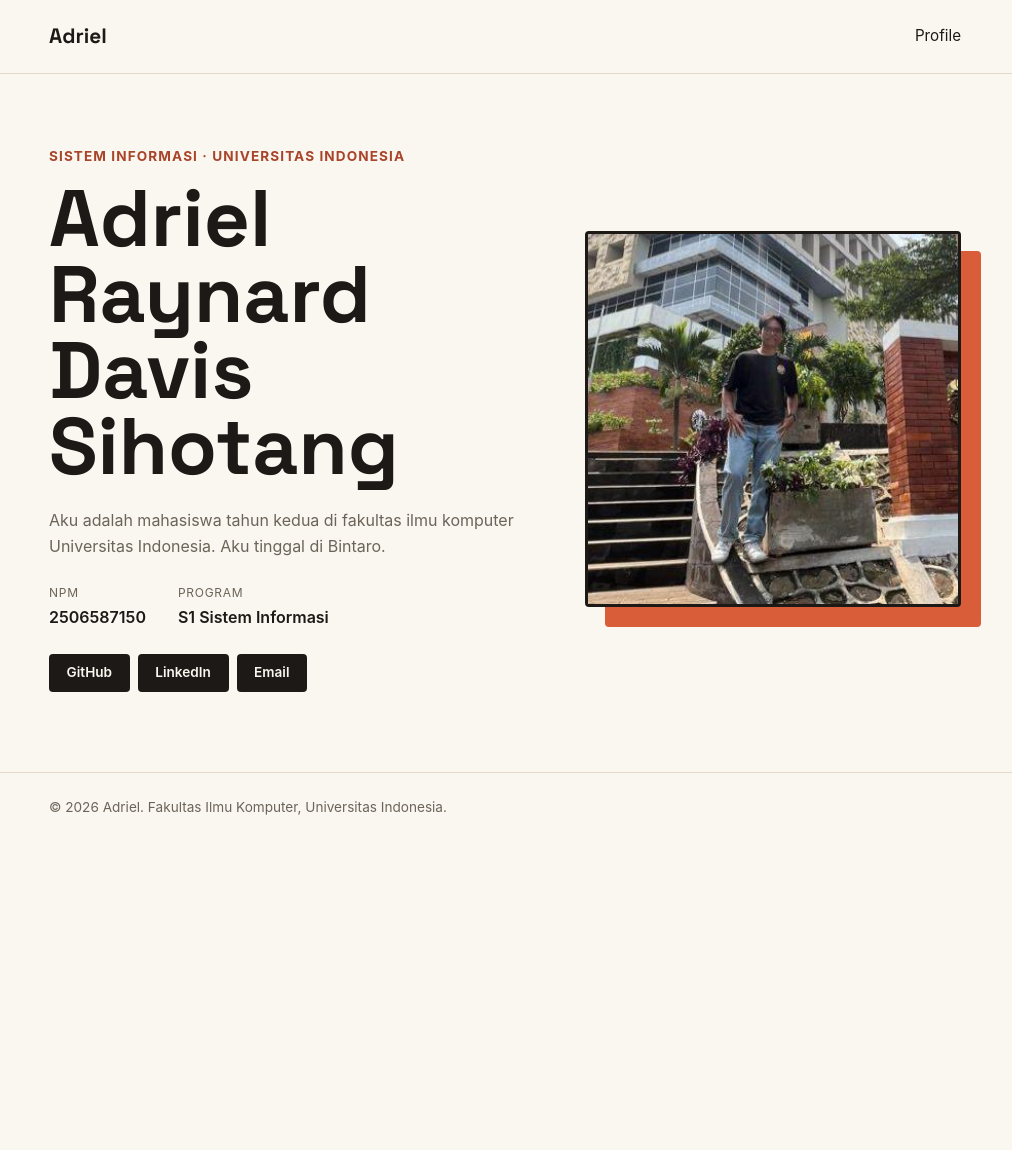
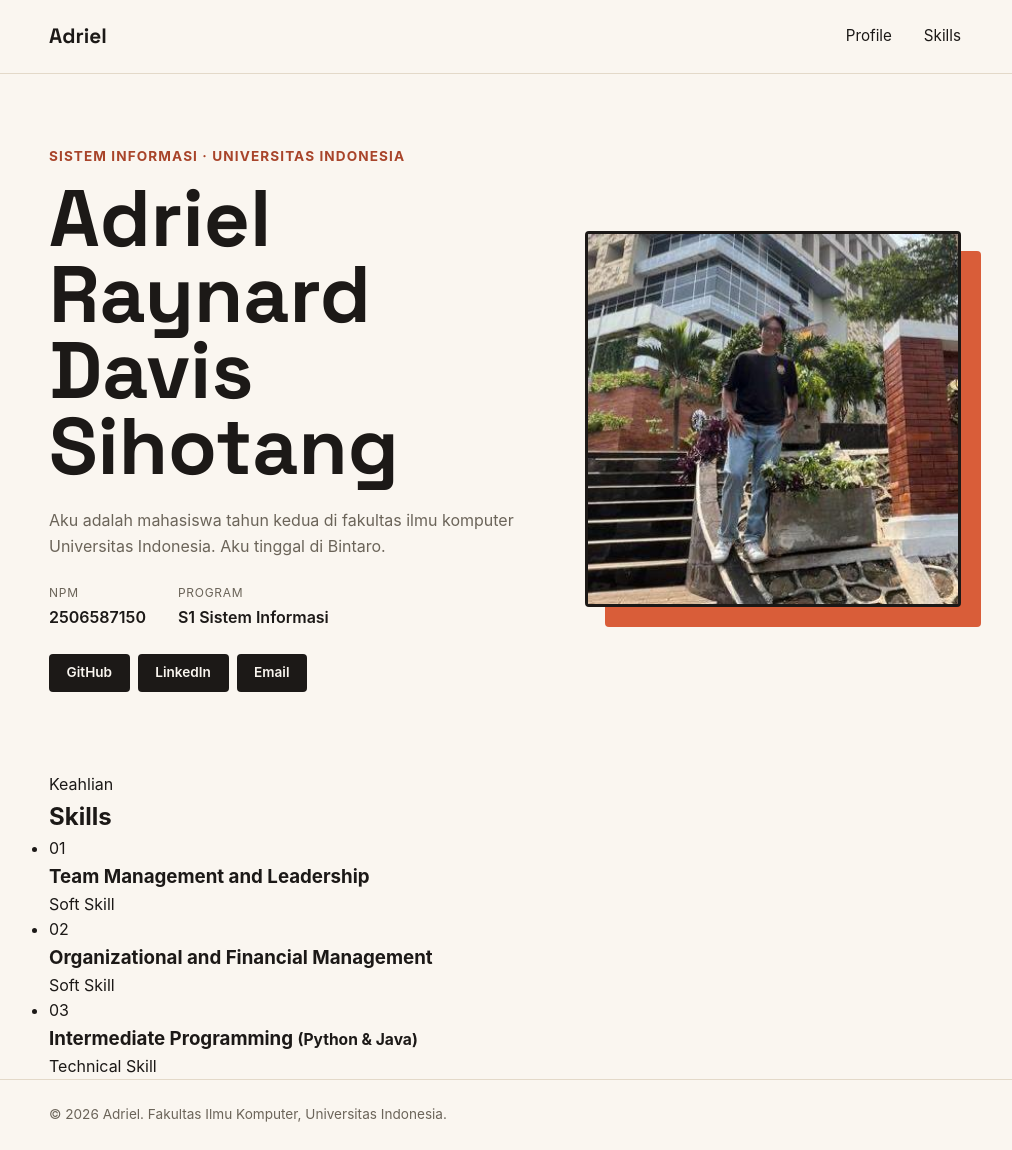
Before and after one commit to AdrielRaynard/myportofolio, a Django app: page / in a window 1280 px wide. Shown: the whole page, without its empty margins (135-1147 px from the left). Before the commit the page ends 815 px from the top, so only its background shows below. Run offline with Django 5.2, Linux system fonts and the light colour scheme.

Commit message:
Menambahkan section skills dengan 3 list skill

```diff
--- a/templates/index.html
+++ b/templates/index.html
@@ -15,6 +15,7 @@
             <a href="#profile" class="brand">Adriel</a>
             <nav>
                 <a href="#profile">Profile</a>
+                <a href="#skills">Skills</a>
             </nav>
         </div>
     </header>
@@ -50,6 +51,36 @@
                 </div>
             </div>
         </section>
+
+        <section class="skills" id="skills">
+            <div class="container">
+                <p class="skills-kicker">Keahlian</p>
+                <h2 class="skills-title">Skills</h2>
+                <ul class="skills-list">
+                    <li class="skill-item">
+                        <span class="skill-index">01</span>
+                        <div class="skill-body">
+                            <h3>Team Management and Leadership</h3>
+                            <span class="skill-tag skill-tag--soft">Soft Skill</span>
+                        </div>
+                    </li>
+                    <li class="skill-item">
+                        <span class="skill-index">02</span>
+                        <div class="skill-body">
+                            <h3>Organizational and Financial Management</h3>
+                            <span class="skill-tag skill-tag--soft">Soft Skill</span>
+                        </div>
+                    </li>
+                    <li class="skill-item">
+                        <span class="skill-index">03</span>
+                        <div class="skill-body">
+                            <h3>Intermediate Programming <small>(Python &amp; Java)</small></h3>
+                            <span class="skill-tag skill-tag--tech">Technical Skill</span>
+                        </div>
+                    </li>
+                </ul>
+            </div>
+        </section>
     </main>
 
     <footer class="site-footer">
```
